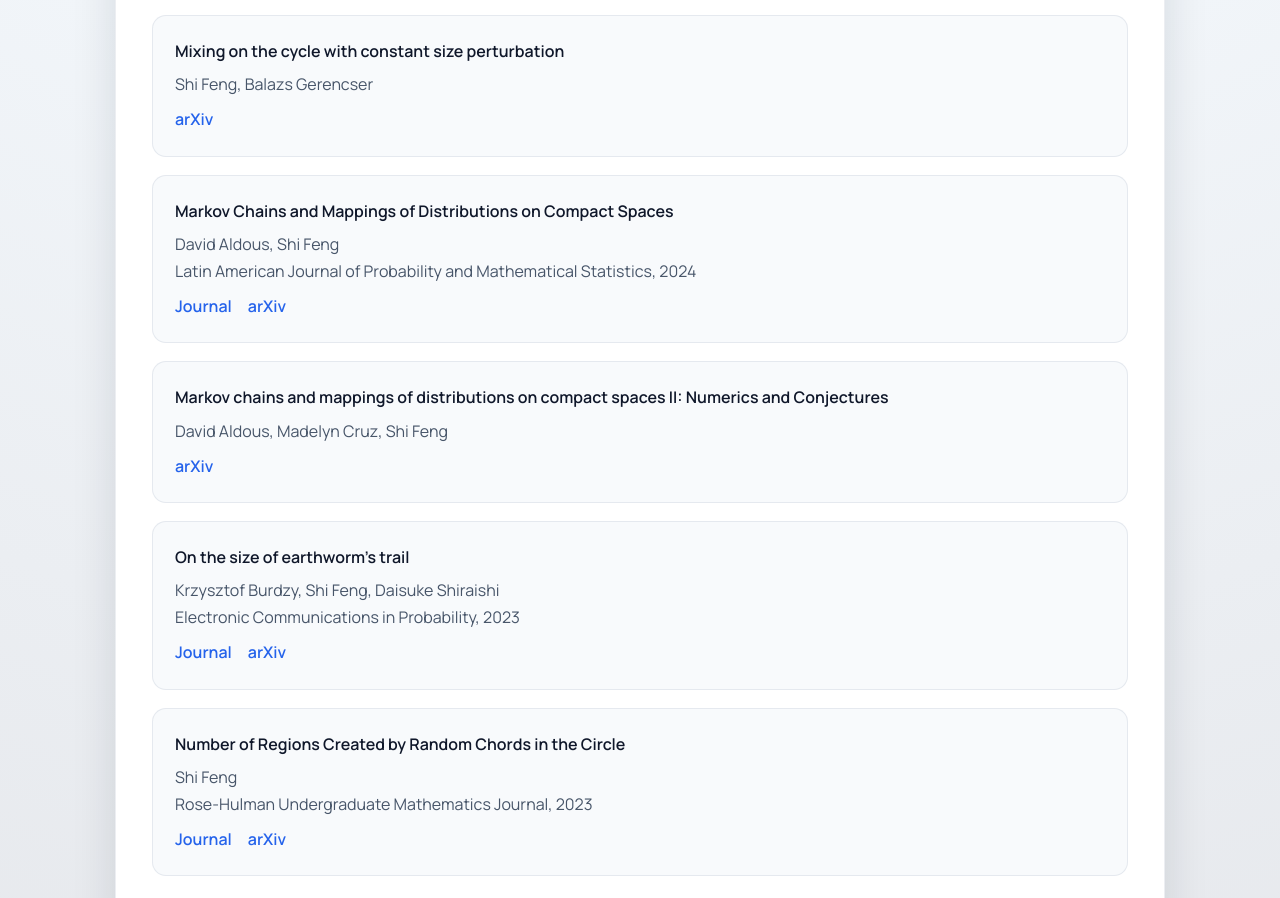
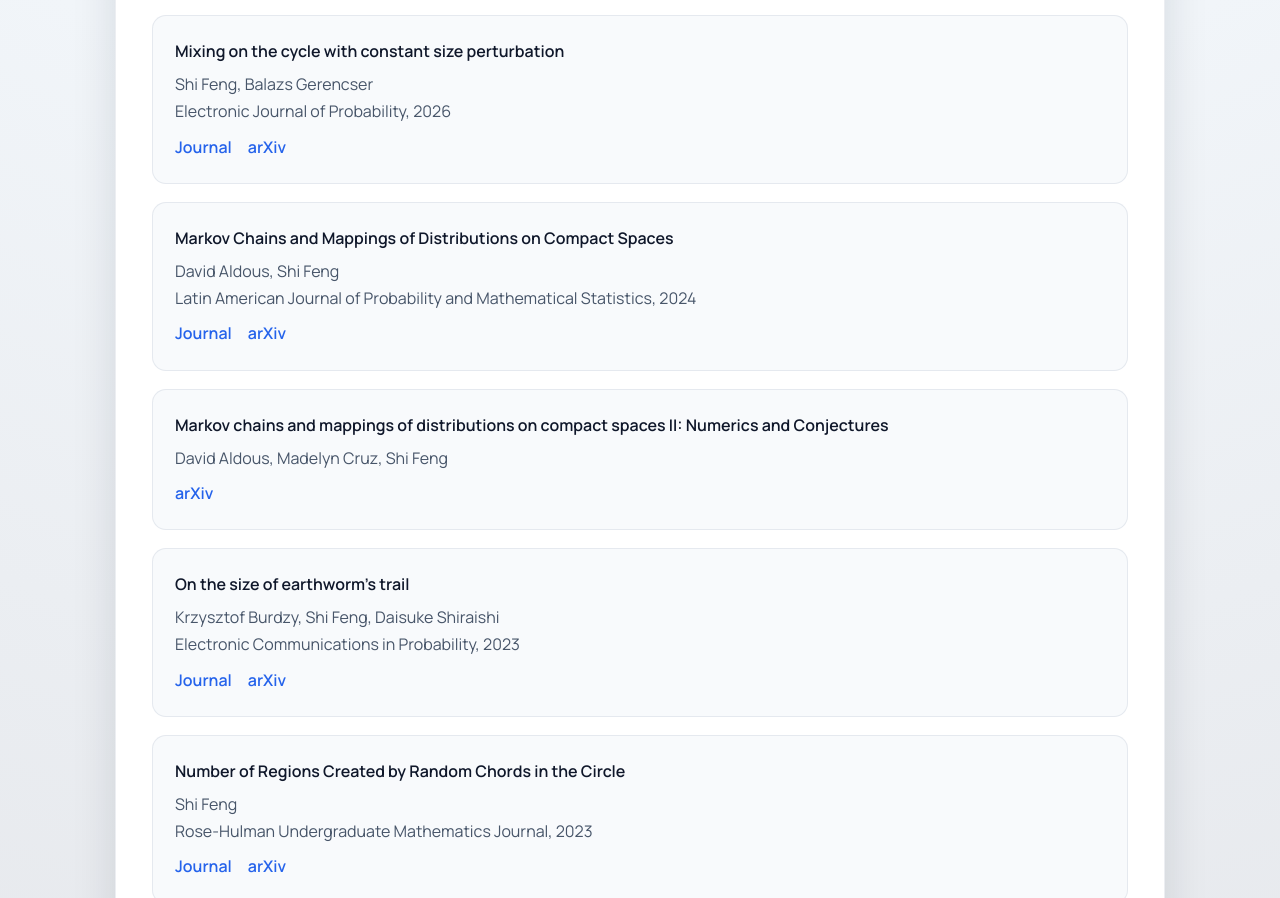
Before and after one commit to shifeng77/shifeng77.github.io, a plain HTML site: page index.html in a window 1280 px wide. Shown: the part 1244-2142 px from the top of the page. Drawn offline with Linux system fonts and the light colour scheme.

Commit message:
Update profile photo and publication link

```diff
--- a/index.html
+++ b/index.html
@@ -318,7 +318,9 @@
             <div class="publication">
                 <div class="publication-title">Mixing on the cycle with constant size perturbation</div>
                 <div class="publication-authors">Shi Feng, Balazs Gerencser</div>
+                <div class="publication-venue">Electronic Journal of Probability, 2026</div>
                 <div class="publication-links">
+                    <a href="https://projecteuclid.org/journals/electronic-journal-of-probability/volume-31/issue-none/Mixing-on-the-cycle-with-constant-size-perturbation/10.1214/26-EJP1545.full" target="_blank">Journal</a>
                     <a href="https://arxiv.org/pdf/2411.07125" target="_blank">arXiv</a>
                 </div>
             </div>
```
Also changed, not shown: 1 other file.
